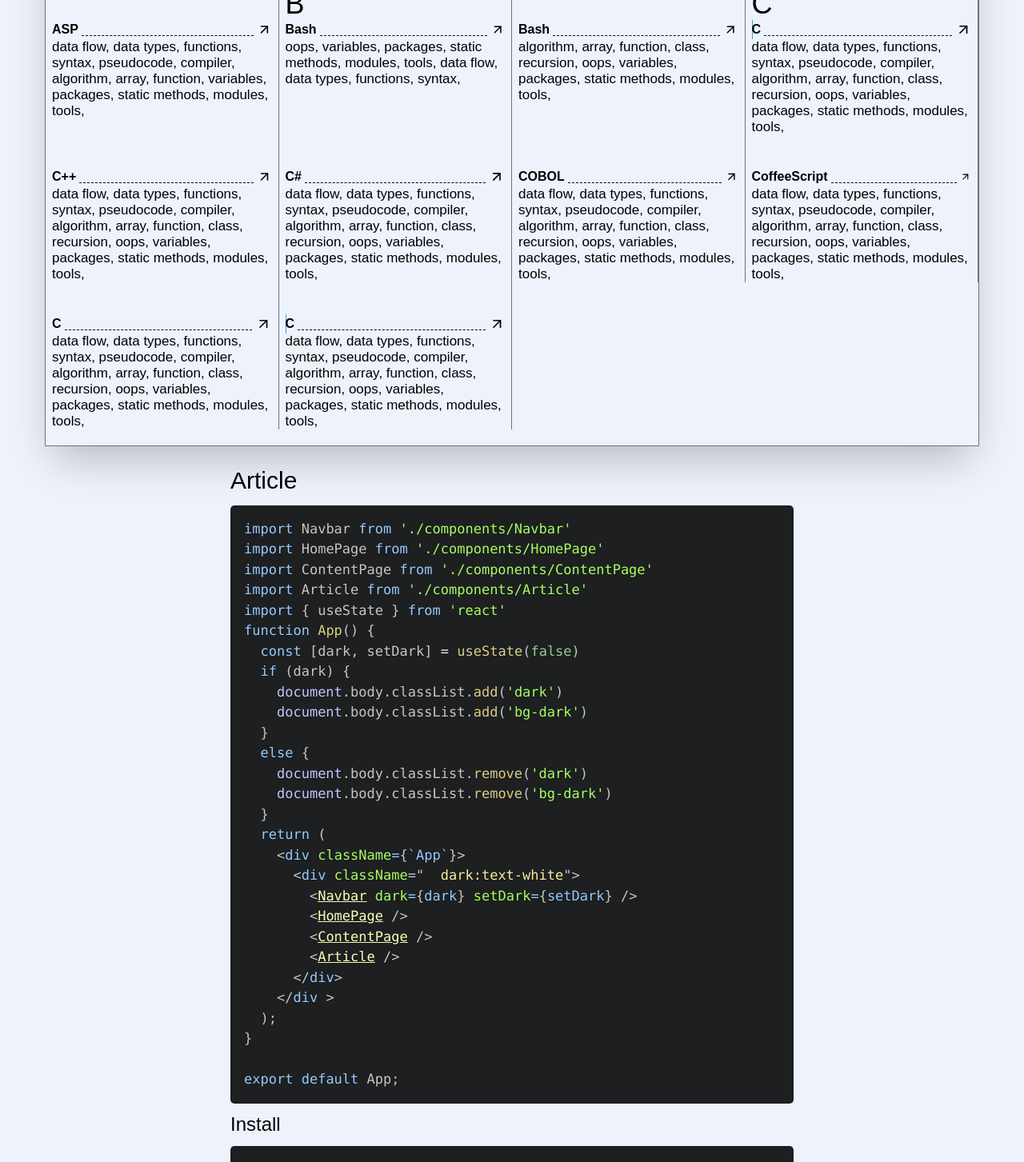
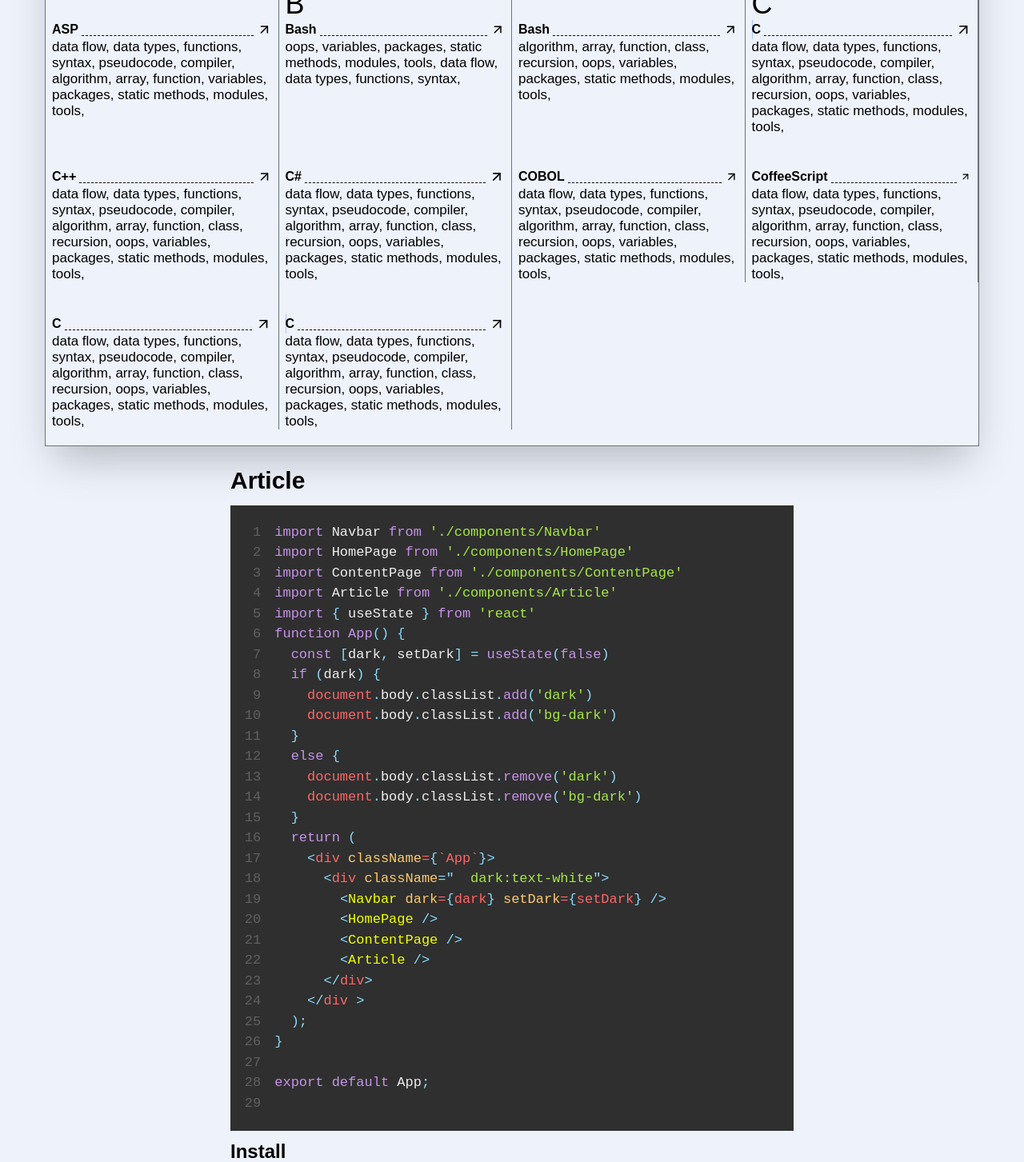
Before and after one commit to techlifejournal/techlifejournal, a React (Create React App) app: page / in a window 1280 px wide. Shown: the part 1000-2453 px from the top of the page at 80% size. Built offline with nearby package versions, Linux system fonts and the light colour scheme.

Commit message:
Hover textbg fixed

```diff
--- a/src/App.js
+++ b/src/App.js
@@ -2,26 +2,23 @@ import Navbar from './components/Navbar'
 import HomePage from './components/HomePage'
 import ContentPage from './components/ContentPage'
 import Article from './components/Article'
+import DarkLightTheme from './context/darkmodeContext'
 import { useState } from 'react'
 function App() {
-  const [dark, setDark] = useState(false)
-  if (dark) {
-    document.body.classList.add('dark')
-    document.body.classList.add('bg-dark')
-  }
-  else {
-    document.body.classList.remove('dark')
-    document.body.classList.remove('bg-dark')
-  }
+
+
   return (
+    <DarkLightTheme>
       <div className={`App`}>
         <div className="  dark:text-white ">
-        <Navbar dark={dark} setDark={setDark} />
+          <Navbar />
           <HomePage />
           <ContentPage />
           <Article />
         </div>
       </div >
+    </DarkLightTheme>
+
   );
 }
 
--- a/src/components/Article/ArticlePage.js
+++ b/src/components/Article/ArticlePage.js
@@ -5,7 +5,7 @@ import rehypeRaw from 'rehype-raw'
 import CodeBlock from './CodeBlock'
 export default function Article() {
   return (
-    <div className="mx-6 md:mx-16 lg:mx-72  dark:text-white    article  ">
+    <div className="mx-4 md:mx-16 lg:mx-48  xl:mx-72 dark:text-white    article  ">
       <ReactMarkdown
         children={markdown}
         rehypePlugins={[rehypeRaw]}
--- a/src/components/Article/CodeBlock.js
+++ b/src/components/Article/CodeBlock.js
@@ -1,8 +1,8 @@
 // ./CodeBlock.js
 import React from "react"
 import { Prism as SyntaxHighlighter } from 'react-syntax-highlighter'
-import { solarizedlight, atomDark, a11yDark, materialLight } from 'react-syntax-highlighter/dist/esm/styles/prism'
-import { github , atomOneLight } from 'react-syntax-highlighter/dist/esm/styles/hljs'
+import { materialDark} from 'react-syntax-highlighter/dist/esm/styles/prism'
+
 const CodeBlock = () => {
   return {
     code({ node, inline, className, children, ...props }) {
@@ -10,9 +10,10 @@ const CodeBlock = () => {
       return !inline && match ? (
         <SyntaxHighlighter
           children={String(children).replace(/\n$/, '')}
-          style={atomDark}
+          style = { materialDark}
           language={match[1]}
           PreTag="div"
+          showLineNumbers = {true}
           wrapLongLines={true}
           {...props}
         />
--- a/src/components/Article/index.js
+++ b/src/components/Article/index.js
@@ -2,7 +2,7 @@ import React from 'react'
 import Article from './ArticlePage'
 function Index() {
     return (
-        <div className = "w-full items-center">
+        <div className = "article w-full items-center">
             <Article/>
         </div>
     )
--- /dev/null
+++ b/src/components/ContentPage/Header.js
@@ -0,0 +1,11 @@
+import React from 'react'
+
+function Header() {
+    return (
+        <div className="flex ">
+
+        </div>
+    )
+}
+
+export default Header
--- a/src/components/ContentPage/index.js
+++ b/src/components/ContentPage/index.js
@@ -1,19 +1,16 @@
-import React from 'react'
+import React, { useContext } from 'react'
 import { ContentData } from './ContentData'
 import { BsArrowRightShort } from 'react-icons/bs'
 import { FiArrowUpRight } from 'react-icons/fi'
+import Header from './Header'
+import { DarkLightContext } from '../../context/darkmodeContext'
 function Index() {
-    // const rows = (n) => {
-    //     console.log(Math.round((ContentData.length + 1) / n).toString())
-    //     return Math.round((ContentData.length + 1) / n).toString()
-    // }
+    const [dark, setDark] = useContext(DarkLightContext)
     return (
         <section id="content" className="flex m-3 shadow-2xl sm:m-5 md:mx-14 border-1  pb-5 border-gray-500 ">
 
             <div className="w-full">
-                <header className="hidden text-center flex justify-center border-gray-500" >
-                    <p className=" text-4xl p-3 ">A<BsArrowRightShort />Z</p>
-                </header>
+                <Header />
                 <div className={`grid grid-cols-1  sm:grid-cols-2 md:grid-cols-3 lg:grid-cols-4 ${' '
                     //grid-rows-${rows(1)} sm:grid-rows-${rows(2)}  md:grid-rows-${rows(3)} lg:grid-rows-${rows(4)}
                     //grid-flow-row
@@ -24,7 +21,7 @@ function Index() {
                             >{ele.section ? <h1 className="text-4xl text-semibold">{ele.section}
 
                             </h1> : <h1 className="h-10"></h1>}  <a href="#" className="flex items-end gap-1">
-                                    <h2 className="text-base font-semibold  cursor-pointer  heading-fill dark-theme"> {ele.heading}</h2><div className="w-full mb-1 border-b-1 border-black dark:border-white border-dashed "></div>
+                                    <h2 className={`text-base font-semibold  cursor-pointer ${dark ? 'heading-fill-dark' : 'heading-fill'} dark-theme`}> {ele.heading}</h2><div className="w-full mb-1 border-b-1 border-black dark:border-white border-dashed "></div>
                                     <FiArrowUpRight style={{ fontSize: "1.5rem" }} />
                                 </a>
                                 <div className="lowercase dark:text-adark">
--- a/src/components/Navbar/DarkLightToggle.js
+++ b/src/components/Navbar/DarkLightToggle.js
@@ -1,9 +1,11 @@
 
 import { Switch } from '@headlessui/react'
-import {BsSun} from 'react-icons/bs'
-export default function Button({enabled , setEnabled}) {
+import { BsSun } from 'react-icons/bs'
+import { useContext } from 'react'
+import { DarkLightContext } from '../../context/darkmodeContext'
+export default function Button() {
 
-
+  const [enabled, setEnabled] = useContext(DarkLightContext)
   return (
 
     <>
--- a/src/components/Navbar/index.js
+++ b/src/components/Navbar/index.js
@@ -5,7 +5,7 @@ import MenuIcon from '@material-ui/icons/Menu';
 import PersonIcon from '@material-ui/icons/Person';
 import Sidebar from '../Sidebar';
 import DarkLightBtn from './DarkLightToggle'
-function Nav({dark , setDark}) {
+function Nav() {
     const [search, setSearch] = useState(false);
     return (
         <section id="navbar" className="w-full fixed  z-10 shadow-lg" >
@@ -14,7 +14,7 @@ function Nav({dark , setDark}) {
                 <div id="left" className={`flex-1 items-center  md:ml-2 flex gap-2 cursor-pointer`}>
                     <Sidebar />
 
-                    <div className={` ${search ? 'hidden md:block' : 'block '} items-center text-xl ml-2 font-semibold`}>
+                    <div className={` ${search ? 'hidden md:block' : 'block '} sm:text-xl items-center  ml-2 font-semibold`}>
                         TECHLIFEJOURNAL </div>
                 </div>
 
@@ -31,11 +31,11 @@ function Nav({dark , setDark}) {
                 <div id="right" className="  flex-1  flex items-center gap-2 md:gap-6 justify-end">
                     {!search ? <div className=" hover:opacity-70 cursor-pointer" onClick={() => { setSearch(true) }}> <SearchIcon /></div> :
                         <div className="  cursor-pointer"> <div className="pl-2 rounded-md flex items-center gap-1 border-1 border-gray-300"> <div onClick={() => { setSearch(false) }}><SearchIcon /></div>
-                            <input className="focus:outline-none  p-1 bg-transparent w-38 md:w-full" type="text" placeholder="Search.."></input>
+                            <input className="focus:outline-none  p-1 bg-transparent w-36  sm:w-38 md:w-full" type="text" placeholder="Search.."></input>
                         </div></div>}
 
                     <div className=" hover:opacity-70 cursor-pointer hidden sm:block"> <PersonIcon /></div>
-                    <DarkLightBtn enabled = {dark} setEnabled = {setDark} />
+                    <DarkLightBtn />
                 </div>
             </div>
 
--- /dev/null
+++ b/src/context/darkmodeContext.js
@@ -0,0 +1,21 @@
+import react, { createContext, useState } from 'react';
+
+export const DarkLightContext = createContext();
+
+export default function DarkLightTheme(props) {
+    const [isDark, setDark] = useState(localStorage.getItem('darkMode') ==="true" ? true : false);
+    if (isDark) {
+        document.body.classList.add('dark')
+        document.body.classList.add('bg-dark')
+        localStorage.setItem('darkMode' , "true")
+    } else {
+        document.body.classList.remove('dark')
+        document.body.classList.remove('bg-dark')
+        localStorage.setItem('darkMode' , "false")
+    }
+    return (
+        <DarkLightContext.Provider value={[isDark, setDark]}>
+            {props.children}
+        </DarkLightContext.Provider>
+    )
+}
--- a/src/index.css
+++ b/src/index.css
@@ -45,12 +45,27 @@ body::-webkit-scrollbar-thumb {
 }
 
 .heading-fill {
-  background: linear-gradient(to left, transparent 50%, #39a2db 50%) right;
+  background: linear-gradient(to left, transparent 50%, #abc4ff 50%) right;
+
+  background-size: 200%;
+  transition: 0.2s ease-out;
+}
+.heading-fill-dark {
+  background: linear-gradient(to left, transparent 50%, #245abd 50%) right;
 
   background-size: 200%;
   transition: 0.2s ease-out;
 }
 
-.heading-fill-left:hover .heading-fill {
+.heading-fill-left:hover .heading-fill , .heading-fill-left:hover .heading-fill-dark {
   background-position: left;
 }
+
+
+.article > h1 {
+  font-weight: 700;
+}
+.article > h2,
+h {
+  font-weight: 600;
+}
```
Lines whose indentation alone changed are shown as unchanged.
